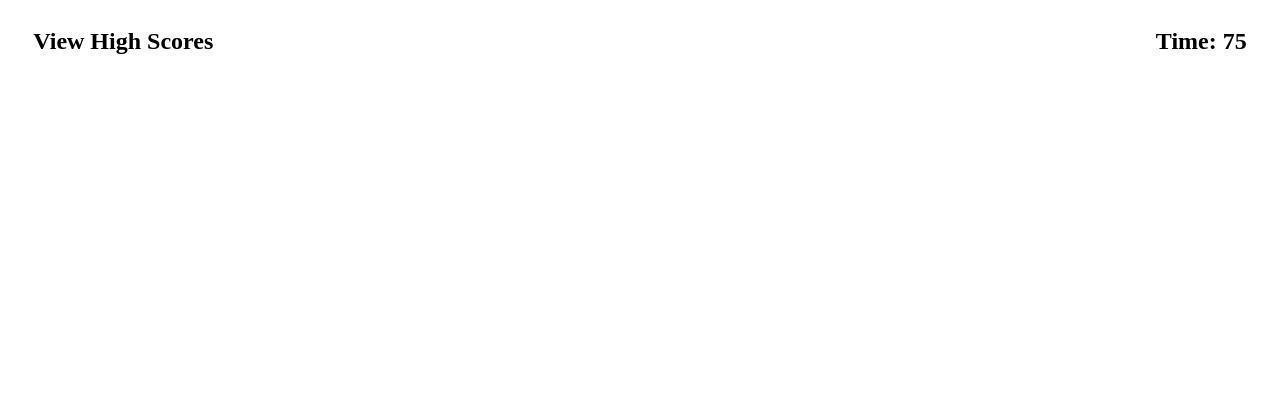
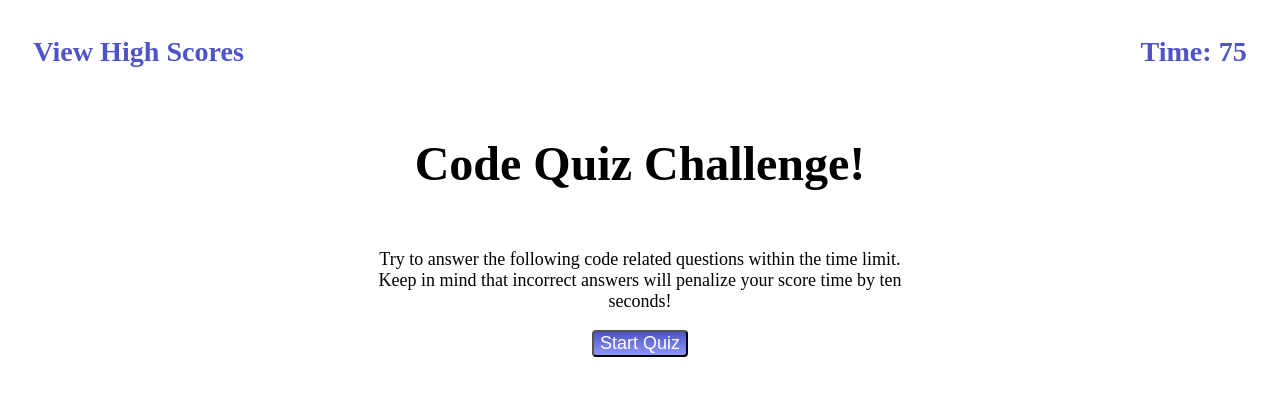
Before and after one commit to BraulioCP59/CodeQuiz_web_apis, a plain HTML site: page index.html in a window 1280 px wide. Drawn offline with Linux system fonts and the light colour scheme.

Commit message:
created start page, defined selectors, added timer function

```diff
--- a/assets/script.js
+++ b/assets/script.js
@@ -0,0 +1,39 @@
+//selectors
+var highScoreEl = document.querySelector("#highScoreLink");
+var timerEl = document.querySelector("#timer");
+var promptSection = document.querySelector("#promptSection");
+var inputSection = document.querySelector("#inputSection");
+var resultSection = document.querySelector("#resultSection");
+var startButtonEl= document.querySelector("#startButton");
+
+
+//global variables
+var timeCount = 3;
+
+//functions
+
+
+
+//starts timer
+function startTimer(count){
+    var interval = setInterval(()=>{
+        if(count == 0)
+        {
+            window.clearInterval(interval);
+        }
+        timerEl.textContent = "Time: " + count;
+        count --;
+    },1000)
+}
+
+
+//runs quiz
+
+function startQuiz(){
+    startButtonEl.addEventListener("click", ()=>{
+        startTimer(timeCount);
+
+    })
+}
+
+startQuiz();
--- a/assets/style.css
+++ b/assets/style.css
@@ -4,4 +4,33 @@ header{
     display: flex;
     justify-content: space-between;
     padding: 0 2%;
+    font-size: x-large;
+    color: #4e54c8;
 }
+
+main{
+    padding: 0 2%;
+    display: flex;
+    flex-wrap: wrap;
+    justify-content: center;
+    font-size: xx-large;
+}
+
+section{
+    display: flex;
+    flex-wrap: wrap;
+    justify-content: center
+}
+
+p{
+    width: 50%;
+    text-align: center;
+    font-size:large;
+}
+
+button{
+    font-size: large;
+    color:ivory;
+    background-image: linear-gradient(#4e54c8,#8f94fb);
+    border-radius: 4px;
+}
--- a/index.html
+++ b/index.html
@@ -10,16 +10,29 @@
 <body>
     <header>
         <div>
-            <h2>View High Scores</h2>
+            <h3 id="highScoreLink">View High Scores</h2>
         </div>
 
         <div>
-            <h2>Time: 75</h2>
+            <h3 id="timer">Time: 75</h2>
         </div>
 
     </header>
 
     <main>
+        <div>
+            <section id="promptSection">
+                <h1>Code Quiz Challenge!</h1>
+            </section>
+
+            <section id="inputSection">
+                <p>Try to answer the following code related questions within the time limit. Keep in mind that incorrect answers will penalize your score time by ten seconds!</p>
+            </section>
+
+            <section id="resultSection">
+                <button id="startButton">Start Quiz</button>
+            </section>
+        </div>
 
     </main>
 
```
